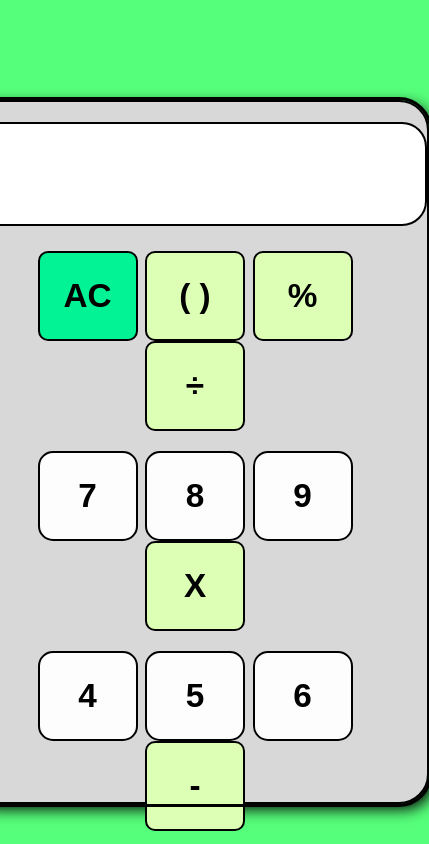
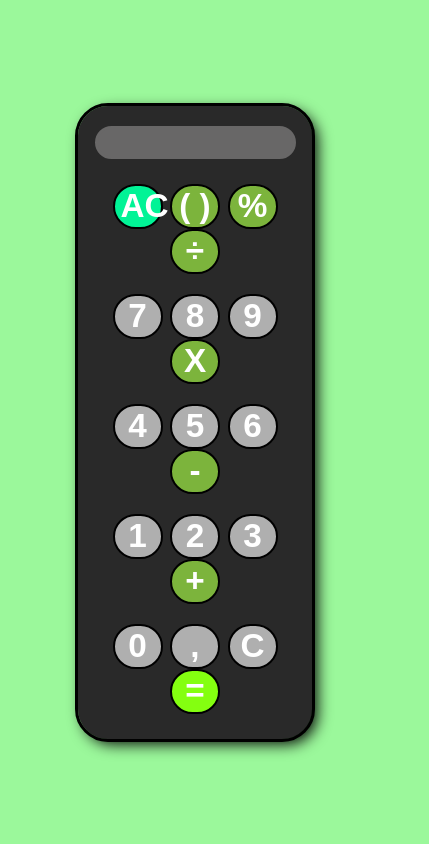
Before and after one commit to Callegari152/AGES-Projeto-Calculadora, a plain HTML site: page Calculadora/index.html in a window 390 px wide. Shown: the top 844 px of the page, 429 px wide, since content can reach past the window. Drawn offline with Linux system fonts and the light colour scheme.

Commit message:
https://github.com/Callegari152/AGES-Projeto-Calculadora/blob/main/README.md

```diff
--- a/Calculadora/index.html
+++ b/Calculadora/index.html
@@ -11,6 +11,7 @@
 
             <div class="calculadora">
                 <div class= "display">
+                    <p id="operacaoP"></p>
                     <p id="operacao"></p>
 
                 </div>
@@ -18,27 +19,27 @@
                 <div class= "botoes">
                     <div class = "linha">
                         <button class = "limpar" onclick="limparT()" id="AC">AC</button>
-                        <button class ="parametro" onclick="inserir('')" id="parenteses">( )</button>
+                        <button class ="parametro" onclick="parenteses()" id="parenteses">( )</button>
                         <button class ="parametro" onclick="inserir('%')" id="porcentagem">%</button>
-                        <button class ="parametro" onclick="inserir('/')" id="dividir">÷</button>
+                        <button class ="parametro" onclick="inserir(' / ')" id="dividir">÷</button>
                     </div>
                     <div class ="linha">
                         <button class = "botao" onclick="inserir('7')" id="sete" >7</button>
                         <button class = "botao" onclick="inserir('8')" id="oito">8</button>
                         <button class = "botao" onclick="inserir('9')" id="nove">9</button>
-                        <button class = "parametro" onclick="inserir('*')" id="multiplicar">X</button>
+                        <button class = "parametro" onclick="inserir(' * ')" id="multiplicar">X</button>
                     </div>
                    <div class = "linha">
                         <button class = "botao" onclick="inserir('4')" id="quatro">4</button>
                         <button class = "botao" onclick="inserir('5')" id="cinco">5</button>
                         <button class = "botao" onclick="inserir('6')" id="seis">6</button>
-                        <button class = "parametro" onclick="inserir('-')" id="subtrair">-</button>
+                        <button class = "parametro" onclick="inserir(' - ')" id="subtrair">-</button>
                     </div>
                    <div class = "linha">
                         <button class = "botao" onclick="inserir('1')" id="um">1</button>
                         <button class = "botao" onclick="inserir('2')" id="dois">2</button>
                         <button class = "botao" onclick="inserir('3')" id="tres">3</button>
-                        <button class = "parametro" onclick="inserir('+')" id="adicionar">+</button>
+                        <button class = "parametro" onclick="inserir(' + ')" id="adicionar">+</button>
                     </div>
                    <div class = "linha">
                         <button class = "botao" onclick="inserir('0')" id="zero">0</button>
--- a/Calculadora/script.js
+++ b/Calculadora/script.js
@@ -1,19 +1,45 @@
 const operacao = document.getElementById("operacao")
-
+const operacaoP = document.getElementById("operacaoP")
 
 function inserir(numero){
-    operacao.innerHTML += numero
-    console.log(operacao)
+    if (operacao.innerHTML[operacao.innerHTML.length - 1] == " "){
+        if(numero == " + " || numero == " - " || numero == " * " || numero == " / "){
+            operacao.innerHTML = operacao.innerHTML.substring(0, operacao.innerHTML.length - 3)
+            operacao.innerHTML += numero;
+            console.log(numero)
+        } else {
+            operacao.innerHTML += numero;
+        }
+    } else {
+        operacao.innerHTML += numero
+        console.log(operacao.innerHTML[operacao.innerHTML.length - 1])
+    }
 }
 
 function limparP(){
-    operacao.innerHTML = operacao.innerHTML.substring(0, operacao.innerHTML.length - 1)
+    if(operacao.innerHTML[operacao.innerHTML.length - 1] == " ") {
+        operacao.innerHTML = operacao.innerHTML.substring(0, operacao.innerHTML.length - 3)
+    } else {
+        operacao.innerHTML = operacao.innerHTML.substring(0, operacao.innerHTML.length - 1)
+    }
 }
 
 function limparT(){
     operacao.innerHTML = "";
+    operacaoP.innerHTML = "";
 }
 
+function parenteses(){
+    if(operacao.innerHTML.includes('(')){
+        operacao.innerHTML = operacao.innerHTML + ")"
+    } else {
+        operacao.innerHTML = operacao.innerHTML + "("
+    }
+}
+
+
 function resultado(){
-
+    operacaoP.innerHTML = operacao.innerHTML;
+    operacao.innerHTML = operacao.innerHTML.replace('%', '/100').replace("," , ".");
+    operacao.innerHTML = Number(eval(operacao.innerHTML)).toString().replace("." , ",");
 }
--- a/Calculadora/styles.css
+++ b/Calculadora/styles.css
@@ -1,93 +1,139 @@
 .calculadora {
-    width: 500px;
-    height: 700px;
-    background: rgb(216, 216, 216);
-    border-style: solid;
-    border-width: 2px;
+    width: 60vw;
+    max-width: 500px;
+    height: 75vh;
+    background: rgb(41, 41, 41);
     border-radius: 30px;
     outline-style: solid;
     box-shadow: 5px 5px 15px;
+    display: flex;
+    justify-content: center;
+    flex-direction: column;
+    align-items: center;
 
 }
 
 
 
 body {
-    background-color: rgb(86, 255, 123);
+    background-color: rgb(155, 248, 155);
+    min-height: 100vh;
     display: flex;
     justify-content: center;
     align-items: center;
-    margin : auto;
-    margin-top: 100px;
+    padding: 0;
+    margin: 0;
 }
 
 .display{
-    background: #ffffff;
-    width: 460px;
-    height:100px;
-    border-style: solid;
-    border-width: 2px;
+    display: flex;
+    flex-direction: column;
+    align-items: end;
+    font-size: 30px;
+    background: #686767;
+    width: 90vw;
+    max-width: 460px;
+    height:10vh;
+    border: solid;
+    border-color: #686767;
     border-radius: 25px;
-    margin: auto;
     margin-top: 20px;
+    color: white;
+}
 
+.display p {
+    margin: 0;
+    height: 50%;
+    margin-right: 10px;
 }
 
 .botoes{
-  border: px solid black;
-  padding: 25px;
-  font-size: 30px;
-  text-align: center;
-;
-
+    padding: 25px;
+    font-size: 30px;
+    text-align: center;
 }
 
 .botao{
-    background-color: rgb(253, 253, 253);
+    background-color: rgb(175, 175, 175);
+    color: white;
     font: bold 25pt Arial;
     border-style: solid;
     border-width: 2px;
-    border-radius: 15px;
+    border-radius: 40px;
     margin-top: 20px;
-    height: 90px;
-    width: 100px;
+    height: 30vh;
+    max-height: 90px;
+    width: 30vw;
+    max-width: 100px;
 }
 
 button:hover {
-  background-color: rgb(154, 156, 155);
+    background-color: rgb(206, 206, 206);
+    color: black;
 }
 
 button:active{
-    background-color: rgb(180, 180, 180);
+    background-color: rgb(85, 85, 85);
+    color: black;
 }
 
 
 .parametro{
-    background-color: rgb(220, 255, 181);
-     font: bold 25pt Arial;
+    background-color: rgb(124, 180, 60);
+     color: white;
+    font: bold 25pt Arial;
     border-style: solid;
     border-width: 2px;
-    border-radius: 10px;
+    border-radius: 40px;
     width: 100px;
     height: 90px;
 }
 
 .limpar{
     background-color: rgb(1, 243, 150);
+     color: white;
     font: bold 25pt Arial;
     border-style: solid;
     border-width: 2px;
-    border-radius: 10px;
+    border-radius: 40px;
     width: 100px;
     height: 90px;
 }
 
 .resultado{
     background-color: rgb(132, 255, 16);
+     color: white;
     font: bold 25pt Arial;
     border-style: solid;
     border-width: 2px;
-    border-radius: 10px;
+    border-radius: 40px;
     width: 100px;
     height: 90px;
 }
+
+@media (max-width: 800px) {
+    .botao {
+        height: 45px;
+        width: 50px;
+    }
+    .limpar {
+        height: 45px;
+        width: 50px;
+    }
+    .parametro {
+        height: 45px;
+        width: 50px;
+    }
+    .resultado {
+        height: 45px;
+        width: 50px;
+    }
+    .display {
+        height: 5vh;
+        width: 50vw;
+    }
+
+
+
+
+}
```
